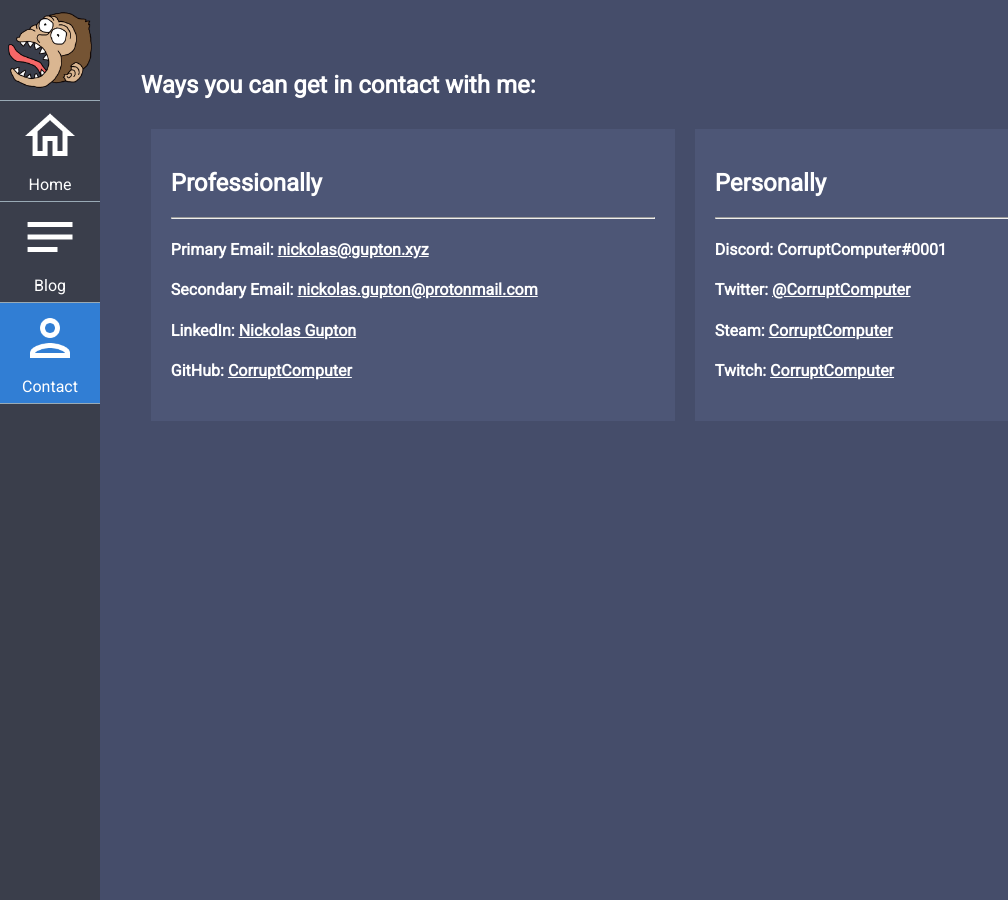
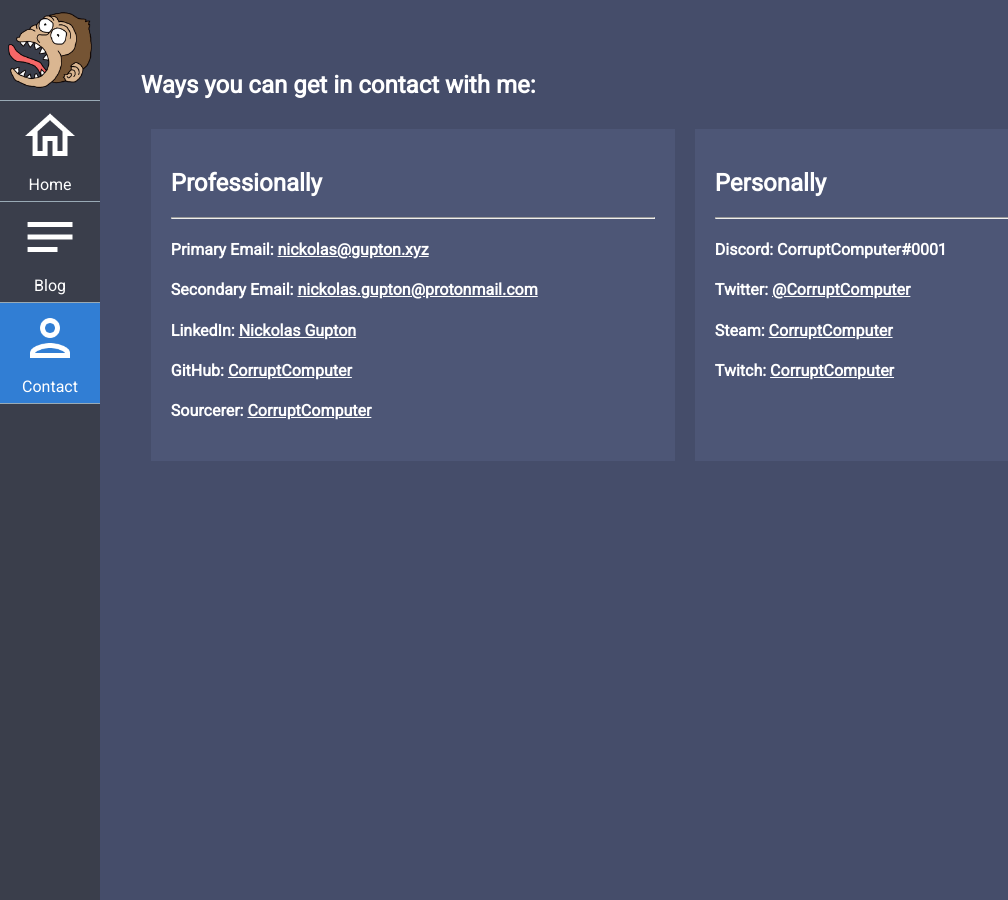
Before and after one commit to CorruptComputer/home, a Jekyll site: the page built from contact.html, in a window 1280 px wide. Shown: the whole page, without its empty margins (0-1008 px from the left). Built offline with Jekyll 4.4.1, drawn with Linux system fonts in a browser that asks for light colours; nearby versions of some CDN libraries.

Commit message:
Add Sourcerer profile

```diff
--- a/contact.html
+++ b/contact.html
@@ -10,6 +10,7 @@ layout: default-contact
         <h4>Secondary Email: <a href="mailto:nickolas.gupton@protonmail.com" target="_blank">nickolas.gupton@protonmail.com</a></h4>
         <h4>LinkedIn: <a href="https://www.linkedin.com/in/nickolasgupton/" target="_blank">Nickolas Gupton</a></h4>
         <h4>GitHub: <a href="https://github.com/CorruptComputer" target="_blank">CorruptComputer</a></h4>
+        <h4>Sourcerer: <a href="https://sourcerer.io/corruptcomputer" target="_blank">CorruptComputer</a></h4>
     </div>
     <div class="box">
         <h2>Personally</h2><hr />
```
